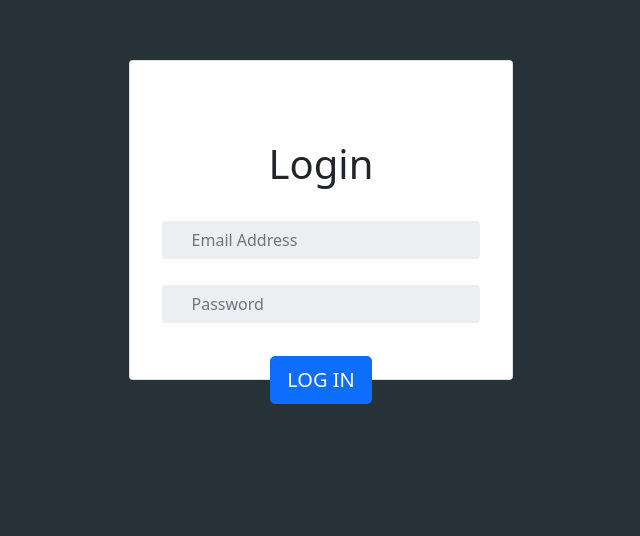
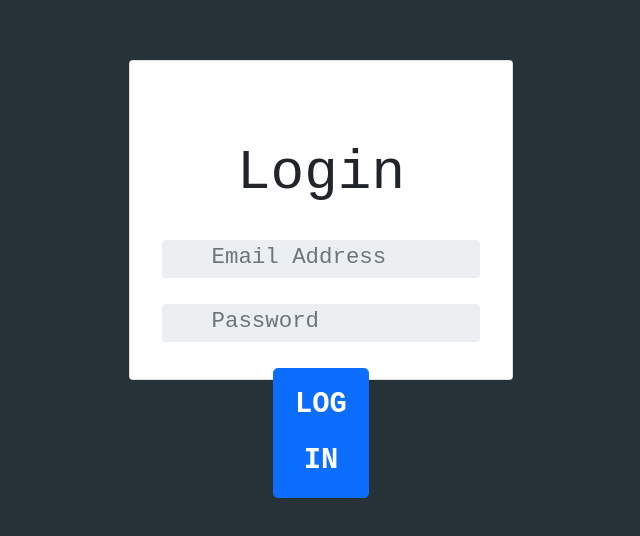
Before and after one commit to Nabid-Kaisar/meldcx-test, a React (Create React App) app: page / in a window 1280 px wide. Shown: the part 180-716 px from the top of the page, without its empty margins (319-959 px from the left). Built offline with nearby package versions, Linux system fonts and the light colour scheme; some icons are missing.

Commit message:
Login page complete design

```diff
--- a/public/index.html
+++ b/public/index.html
@@ -29,7 +29,7 @@
   </head>
   <body>
     <noscript>You need to enable JavaScript to run this app.</noscript>
-    <div id="root"></div>
+    <div id="root" style="font-family: monospace;"></div>
     <!--
       This HTML file is a template.
       If you open it directly in the browser, you will see an empty page.
--- a/src/components/genericComponents/button/Button.tsx
+++ b/src/components/genericComponents/button/Button.tsx
@@ -2,6 +2,7 @@ interface optionsType {
     label?: string;
     onClickCb?: () => void;
     class?: string;
+    styles?: any;
 }
 
 function Button(options: optionsType) {
@@ -10,6 +11,7 @@ function Button(options: optionsType) {
             onClick={options.onClickCb}
             type="button"
             className={`btn ${options.class ? options.class : ""}`}
+            style={options.styles}
         >
             {options.label}
         </button>
--- a/src/components/genericComponents/input/Input.css
+++ b/src/components/genericComponents/input/Input.css
@@ -15,8 +15,8 @@
 /* style glyph */
 .inner-addon .glyphicon {
     position: absolute;
+    pointer-events: none;
     padding: 10px;
-    pointer-events: none;
 }
 
 /* align glyph */
@@ -30,7 +30,7 @@
 
 /* add padding  */
 .left-addon input {
-    padding-left: 30px;
+    padding-left: 50px;
 }
 
 .right-addon input {
@@ -40,3 +40,20 @@
 input{
     background: #ECEFF1;
 }
+
+::-webkit-input-placeholder { /* Chrome/Opera/Safari */
+    font-size: 1.4rem;
+}
+::-moz-placeholder { /* Firefox 19+ */
+    font-size: 2rem;
+}
+:-ms-input-placeholder { /* IE 10+ */
+    font-size: 2rem;
+}
+:-moz-placeholder { /* Firefox 18- */
+    font-size: 2rem;
+}
+
+.icon-cls{
+    font-size: 2.0rem;
+}
--- a/src/components/genericComponents/input/Input.tsx
+++ b/src/components/genericComponents/input/Input.tsx
@@ -20,7 +20,7 @@ function Input(options: optionsType) {
                 <label className="control-label">
                 </label>
                 <div className="inner-addon left-addon">
-                    <i className={options.iconName}></i>
+                    <i className={`icon-cls ${options.iconName}`}></i>
                     <input style={options.style} onChange={handleOnChange} type="text" className={`form-control ${options.class}`}  placeholder={options.placeholder}/>
                 </div>
             </div>
--- a/src/components/login/Login.css
+++ b/src/components/login/Login.css
@@ -15,7 +15,7 @@
 }
 
 .btn-container{
-    margin-top: 10%;
+    margin-top: 8%;
 }
 
 .mt-20per{
@@ -31,8 +31,11 @@ and (max-device-width : 480px) {
     }
 }
 
-.btn-color{
-    background: #ECEFF1;
+.btn-style{
+    width: 30%;
+    line-height: 2.5rem;
+    font-size: 1.8rem;
+    font-weight: bold;
 }
 
 .input-style{
--- a/src/components/login/Login.tsx
+++ b/src/components/login/Login.tsx
@@ -30,19 +30,28 @@ function Login() {
         backgroundColor: "#ECEFF1",
         borderColor: "#FFFFFF"
     }
+
+    const btnStyle = {
+        fontSize: "1.8rem",
+        lineHeight: "3.5rem",
+        fontWeight: "bold"
+    }
+
     return (
         <div className={"background centerFlex"}>
             <div className={"card card-size"}>
                 <div className={"card-body"} style={{padding: "8%"}}>
-                    <div className={"card-title text-center h1 mt-lg-5"}>
+                    <h1 className={"text-center mt-lg-5 display-4"}>
                         Login
-                    </div>
+                    </h1>
                     <Input placeholder={"Email Address"} setData={setEmail} iconName={"glyphicon glyphicon-envelope"}
                            class={"input-style"} style={inputStyle}/>
                     <Input placeholder={"Password"} setData={setPassword} iconName={"glyphicon glyphicon-cog"}
                            class={"input-style"} style={inputStyle}/>
                     <div className={"btn-container centerFlex"}>
-                        <Button onClickCb={login} class={"btn btn-primary btn-lg"} label={"LOG IN"}></Button>
+                        <Button onClickCb={login} class={"btn btn-primary btn-lg btn-style"} styles={btnStyle}
+                                label={"LOG IN"}
+                        ></Button>
                     </div>
 
                 </div>
```
Also changed, not shown: 1 other file (tests, documents, lock files or other folders).
